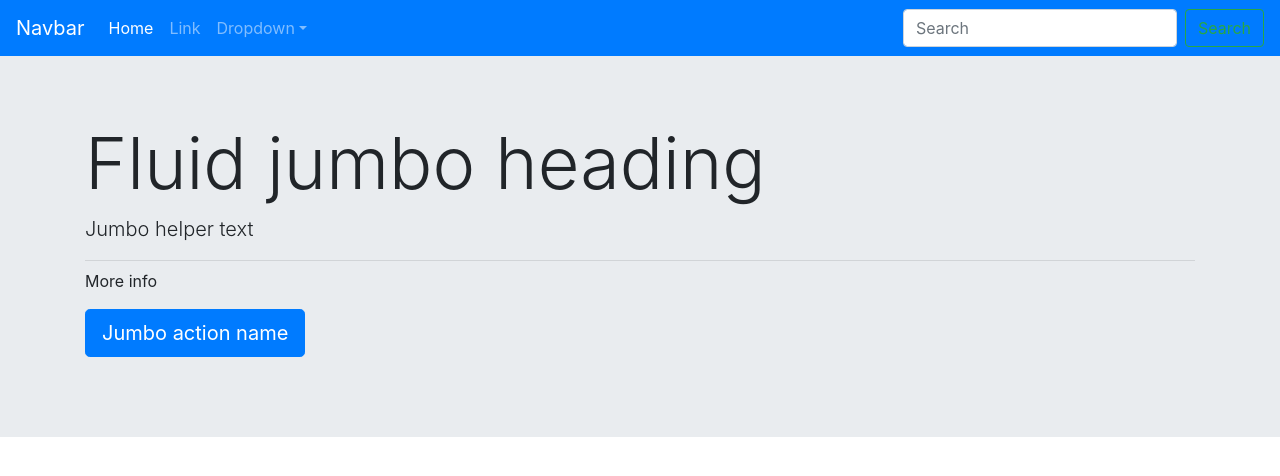
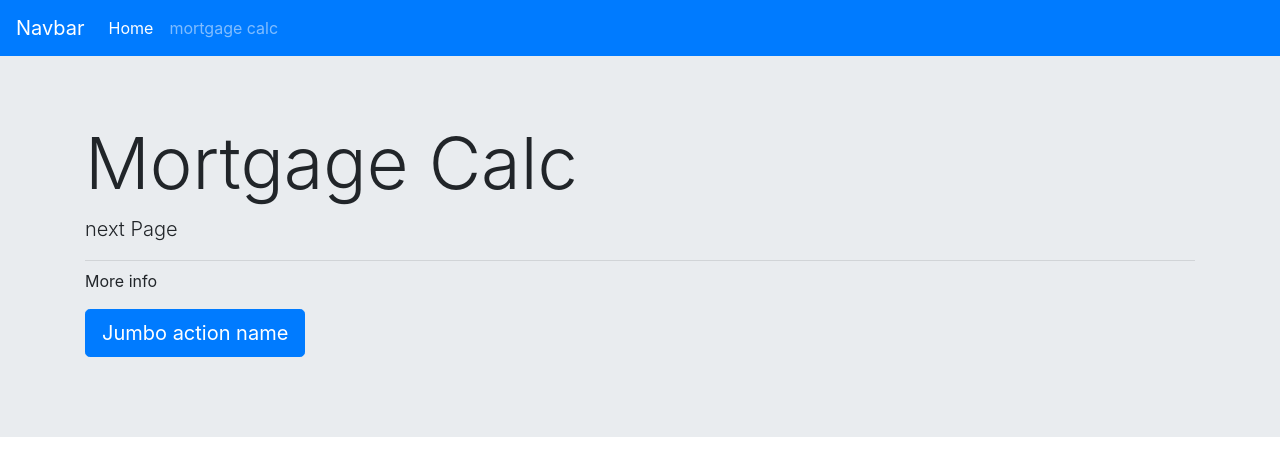
Before and after one commit to Top-Tier-Coder/Mortgage-Calculator-2.0, a plain HTML site: page index.html in a window 1280 px wide. Drawn offline with nearby package versions, Linux system fonts and the light colour scheme.

Commit message:
index change

```diff
--- a/index.html
+++ b/index.html
@@ -19,31 +19,20 @@
           <div class="collapse navbar-collapse" id="collapsibleNavId">
               <ul class="navbar-nav mr-auto mt-2 mt-lg-0">
                   <li class="nav-item active">
-                      <a class="nav-link" href="#">Home <span class="sr-only">(current)</span></a>
+                      <a class="nav-link" href="index.html">Home <span class="sr-only">(current)</span></a>
                   </li>
                   <li class="nav-item">
-                      <a class="nav-link" href="#">Link</a>
-                  </li>
-                  <li class="nav-item dropdown">
-                      <a class="nav-link dropdown-toggle" href="#" id="dropdownId" data-toggle="dropdown" aria-haspopup="true" aria-expanded="false">Dropdown</a>
-                      <div class="dropdown-menu" aria-labelledby="dropdownId">
-                          <a class="dropdown-item" href="#">Action 1</a>
-                          <a class="dropdown-item" href="#">Action 2</a>
-                      </div>
+                      <a class="nav-link" href="mortgage.html">mortgage calc</a>
                   </li>
               </ul>
-              <form class="form-inline my-2 my-lg-0">
-                  <input class="form-control mr-sm-2" type="text" placeholder="Search">
-                  <button class="btn btn-outline-success my-2 my-sm-0" type="submit">Search</button>
-              </form>
           </div>
       </nav>
 
 
       <div class="jumbotron jumbotron-fluid">
           <div class="container">
-              <h1 class="display-3">Fluid jumbo heading</h1>
-              <p class="lead">Jumbo helper text</p>
+              <h1 class="display-3">Mortgage Calc </h1>
+              <p class="lead">next Page</p>
               <hr class="my-2">
               <p>More info</p>
               <p class="lead">
```
